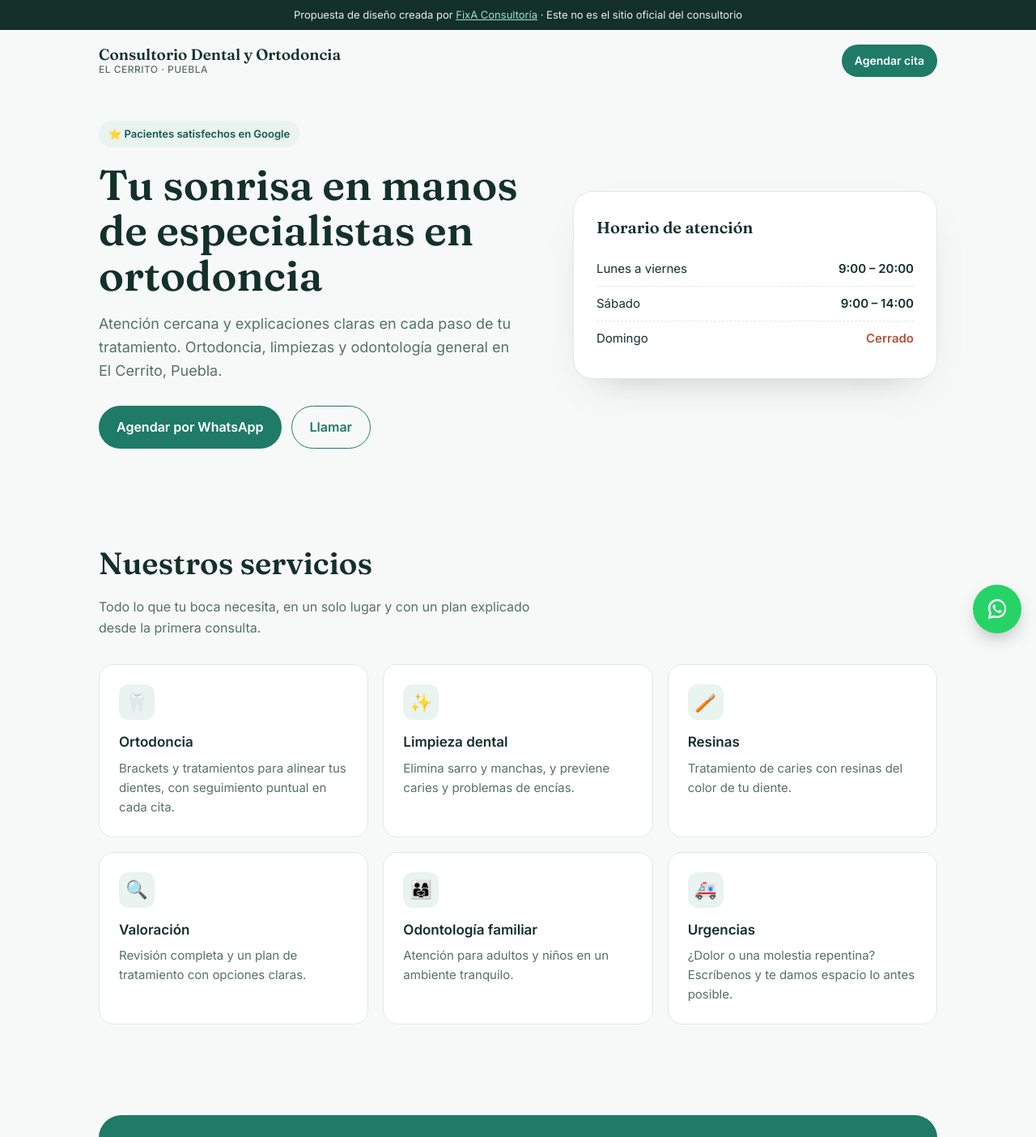
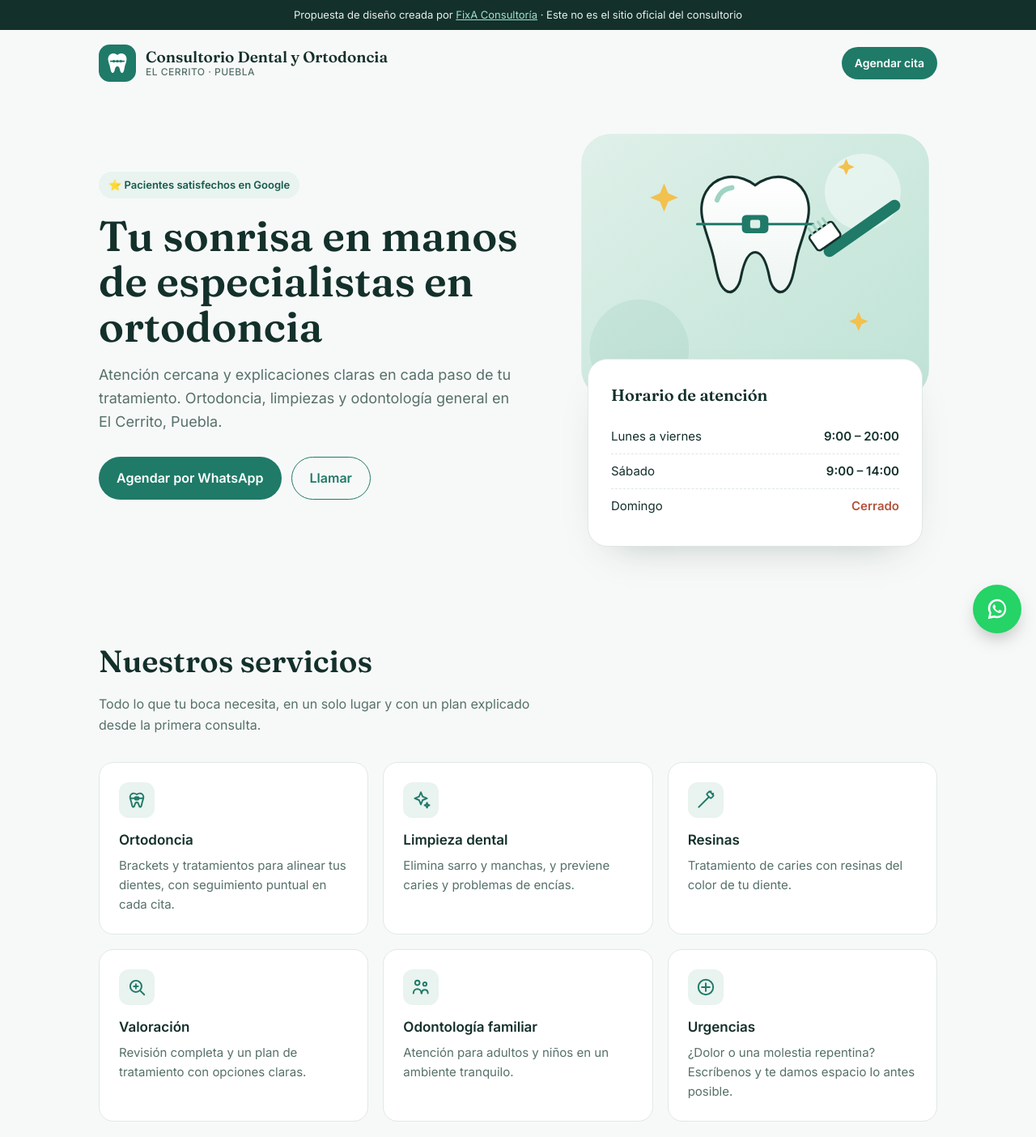
Before and after one commit to fixaconsultoria/demos, a plain HTML site: page consultorio-dental-ortodoncia-puebla/index.html in a window 1280 px wide. Shown: the top 1404 px of the page at 81% size. Drawn offline with Linux system fonts and the light colour scheme.

Commit message:
Agrega logotipo e ilustraciones al demo dental
Co-Authored-By: Claude Opus 5.5 <noreply@anthropic.com>
Claude-Session: https://claude.ai/code/session_018GTjPj3wpZJv4ouVbMz3PF

```diff
--- a/consultorio-dental-ortodoncia-puebla/index.html
+++ b/consultorio-dental-ortodoncia-puebla/index.html
@@ -19,6 +19,12 @@
   .demo-bar{background:#14302b;color:#e6f0ec;font-size:13px;text-align:center;padding:8px 14px}
   .demo-bar a{color:#9fe0cc}
   header{display:flex;justify-content:space-between;align-items:center;padding:18px 22px;max-width:1080px;margin:auto}
+  .brand{display:flex;align-items:center;gap:12px}
+  .mark{width:46px;height:46px;flex:none}
+  .art{position:relative}
+  .art svg.scene{width:100%;height:auto;display:block}
+  .art .hero-card{position:relative;margin:-60px 18px 0}
+  .svc .ic svg{width:26px;height:26px;stroke:var(--brand);fill:none;stroke-width:1.8;stroke-linecap:round;stroke-linejoin:round}
   .logo{font-family:Fraunces,serif;font-weight:600;font-size:19px;line-height:1.2}
   .logo small{display:block;font-family:Inter;font-weight:500;font-size:12px;color:var(--muted);letter-spacing:.04em;text-transform:uppercase}
   .btn{display:inline-flex;align-items:center;gap:8px;background:var(--brand);color:#fff;text-decoration:none;font-weight:600;padding:13px 22px;border-radius:999px;transition:background .2s}
@@ -75,7 +81,15 @@
 <div class="demo-bar">Propuesta de diseño creada por <a href="https://fixaconsultoria.com">FixA Consultoría</a> · Este no es el sitio oficial del consultorio</div>
 
 <header>
-  <div class="logo">Consultorio Dental y Ortodoncia<small>El Cerrito · Puebla</small></div>
+  <div class="brand">
+    <svg class="mark" viewBox="0 0 48 48" aria-hidden="true">
+      <rect width="48" height="48" rx="14" fill="#1f7a68"/>
+      <path d="M24 13.5c-2.2-1.6-4.6-2.3-7-1.7-3.6.9-5.5 4.6-4.8 8.6.5 2.9 1.6 5.2 2.3 8.2.6 2.6.8 6.2 2.6 7.6 1.6 1.2 3-1 3.4-3.1.5-2.6 1.4-5.2 3.5-5.2s3 2.6 3.5 5.2c.4 2.1 1.8 4.3 3.4 3.1 1.8-1.4 2-5 2.6-7.6.7-3 1.8-5.3 2.3-8.2.7-4-1.2-7.7-4.8-8.6-2.4-.6-4.8.1-7 1.7z" fill="#fff"/>
+      <path d="M15.5 21.5h17" stroke="#1f7a68" stroke-width="2" stroke-linecap="round"/>
+      <circle cx="19.5" cy="21.5" r="1.8" fill="#1f7a68"/><circle cx="24" cy="21.5" r="1.8" fill="#1f7a68"/><circle cx="28.5" cy="21.5" r="1.8" fill="#1f7a68"/>
+    </svg>
+    <div class="logo">Consultorio Dental y Ortodoncia<small>El Cerrito · Puebla</small></div>
+  </div>
   <a class="btn small" href="https://wa.me/522221187661?text=Hola%2C%20quiero%20agendar%20una%20cita" target="_blank" rel="noopener">Agendar cita</a>
 </header>
 
@@ -89,6 +103,37 @@
       <a class="btn ghost" href="tel:+522221187661">Llamar</a>
     </div>
   </div>
+  <div class="art">
+  <svg class="scene" viewBox="0 0 440 340" role="img" aria-label="Ilustración de una sonrisa sana con ortodoncia">
+    <defs>
+      <linearGradient id="bgG" x1="0" y1="0" x2="1" y2="1"><stop offset="0" stop-color="#dff0e9"/><stop offset="1" stop-color="#bfe3d6"/></linearGradient>
+      <linearGradient id="toothG" x1="0" y1="0" x2="0" y2="1"><stop offset="0" stop-color="#ffffff"/><stop offset="1" stop-color="#eef5f2"/></linearGradient>
+    </defs>
+    <rect x="10" y="10" width="420" height="320" rx="36" fill="url(#bgG)"/>
+    <circle cx="350" cy="80" r="46" fill="#ffffff" opacity=".45"/>
+    <circle cx="80" cy="270" r="60" fill="#1f7a68" opacity=".08"/>
+    <!-- diente grande -->
+    <g transform="translate(130 50)">
+      <path d="M90 22C79 14 66 10 53 13 33 18 22 38 26 61c3 16 9 29 13 45 4 15 5 35 15 43 9 7 17-5 19-17 3-15 8-29 17-29s14 14 17 29c2 12 10 24 19 17 10-8 11-28 15-43 4-16 10-29 13-45 4-23-7-43-27-48-13-3-26 1-37 9z" fill="url(#toothG)" stroke="#14302b" stroke-width="3"/>
+      <path d="M44 40c3-9 10-14 18-15" stroke="#9fd3c2" stroke-width="6" stroke-linecap="round" fill="none"/>
+      <!-- bracket -->
+      <rect x="74" y="58" width="32" height="22" rx="5" fill="#1f7a68"/>
+      <path d="M20 69h140" stroke="#1f7a68" stroke-width="3" stroke-linecap="round"/>
+      <rect x="84" y="64" width="12" height="10" rx="2" fill="#dff0e9"/>
+    </g>
+    <!-- cepillo -->
+    <g transform="translate(300 150) rotate(-35)">
+      <rect x="0" y="0" width="110" height="14" rx="7" fill="#1f7a68"/>
+      <rect x="-4" y="-22" width="34" height="22" rx="4" fill="#ffffff" stroke="#14302b" stroke-width="2.5"/>
+      <path d="M2 -22v-8M9 -22v-8M16 -22v-8M23 -22v-8" stroke="#9fd3c2" stroke-width="3" stroke-linecap="round"/>
+    </g>
+    <!-- destellos -->
+    <g fill="#f2c14e">
+      <path d="M110 70l5 12 12 5-12 5-5 12-5-12-12-5 12-5z"/>
+      <path d="M345 225l3.5 8 8 3.5-8 3.5-3.5 8-3.5-8-8-3.5 8-3.5z"/>
+      <path d="M330 40l3 7 7 3-7 3-3 7-3-7-7-3 7-3z"/>
+    </g>
+  </svg>
   <div class="hero-card">
     <h3>Horario de atención</h3>
     <ul class="hours">
@@ -97,18 +142,19 @@
       <li><span>Domingo</span><span class="closed">Cerrado</span></li>
     </ul>
   </div>
+  </div>
 </div>
 
 <section id="servicios">
   <h2>Nuestros servicios</h2>
   <p class="sub">Todo lo que tu boca necesita, en un solo lugar y con un plan explicado desde la primera consulta.</p>
   <div class="grid">
-    <div class="svc"><div class="ic">🦷</div><h3>Ortodoncia</h3><p>Brackets y tratamientos para alinear tus dientes, con seguimiento puntual en cada cita.</p></div>
-    <div class="svc"><div class="ic">✨</div><h3>Limpieza dental</h3><p>Elimina sarro y manchas, y previene caries y problemas de encías.</p></div>
-    <div class="svc"><div class="ic">🪥</div><h3>Resinas</h3><p>Tratamiento de caries con resinas del color de tu diente.</p></div>
-    <div class="svc"><div class="ic">🔍</div><h3>Valoración</h3><p>Revisión completa y un plan de tratamiento con opciones claras.</p></div>
-    <div class="svc"><div class="ic">👨‍👩‍👧</div><h3>Odontología familiar</h3><p>Atención para adultos y niños en un ambiente tranquilo.</p></div>
-    <div class="svc"><div class="ic">🚑</div><h3>Urgencias</h3><p>¿Dolor o una molestia repentina? Escríbenos y te damos espacio lo antes posible.</p></div>
+    <div class="svc"><div class="ic"><svg viewBox="0 0 24 24"><path d="M12 5.5C10.6 4.5 9 4 7.5 4.4 5.2 5 4 7.3 4.5 9.8c.3 1.8 1 3.2 1.4 5 .4 1.6.5 3.9 1.6 4.8 1 .8 1.9-.6 2.1-1.9.3-1.6.9-3.2 2.4-3.2s2.1 1.6 2.4 3.2c.2 1.3 1.1 2.7 2.1 1.9 1.1-.9 1.2-3.2 1.6-4.8.4-1.8 1.1-3.2 1.4-5C20 7.3 18.8 5 16.5 4.4 15 4 13.4 4.5 12 5.5z"/><path d="M5 10h14"/><rect x="10" y="8.5" width="4" height="3" rx=".8"/></svg></div><h3>Ortodoncia</h3><p>Brackets y tratamientos para alinear tus dientes, con seguimiento puntual en cada cita.</p></div>
+    <div class="svc"><div class="ic"><svg viewBox="0 0 24 24"><path d="M12 3l2 5 5 2-5 2-2 5-2-5-5-2 5-2z"/><path d="M19 15l.8 2 2 .8-2 .8-.8 2-.8-2-2-.8 2-.8z"/></svg></div><h3>Limpieza dental</h3><p>Elimina sarro y manchas, y previene caries y problemas de encías.</p></div>
+    <div class="svc"><div class="ic"><svg viewBox="0 0 24 24"><path d="M4 20L15 9"/><rect x="13.5" y="3.5" width="7" height="5" rx="1.2" transform="rotate(45 17 6)"/><path d="M17 3l1-1M19.5 5.5l1-1M15 1.5"/></svg></div><h3>Resinas</h3><p>Tratamiento de caries con resinas del color de tu diente.</p></div>
+    <div class="svc"><div class="ic"><svg viewBox="0 0 24 24"><circle cx="11" cy="11" r="6.5"/><path d="M16 16l4.5 4.5"/><path d="M8.5 11h5M11 8.5v5"/></svg></div><h3>Valoración</h3><p>Revisión completa y un plan de tratamiento con opciones claras.</p></div>
+    <div class="svc"><div class="ic"><svg viewBox="0 0 24 24"><circle cx="8" cy="7" r="2.6"/><circle cx="16.5" cy="8.5" r="2"/><path d="M3.5 19c0-3 2-5 4.5-5s4.5 2 4.5 5"/><path d="M13 19c0-2.4 1.5-4 3.5-4s3.5 1.6 3.5 4"/></svg></div><h3>Odontología familiar</h3><p>Atención para adultos y niños en un ambiente tranquilo.</p></div>
+    <div class="svc"><div class="ic"><svg viewBox="0 0 24 24"><circle cx="12" cy="12" r="8.5"/><path d="M12 7.5v9M7.5 12h9"/></svg></div><h3>Urgencias</h3><p>¿Dolor o una molestia repentina? Escríbenos y te damos espacio lo antes posible.</p></div>
   </div>
 </section>
 
```
